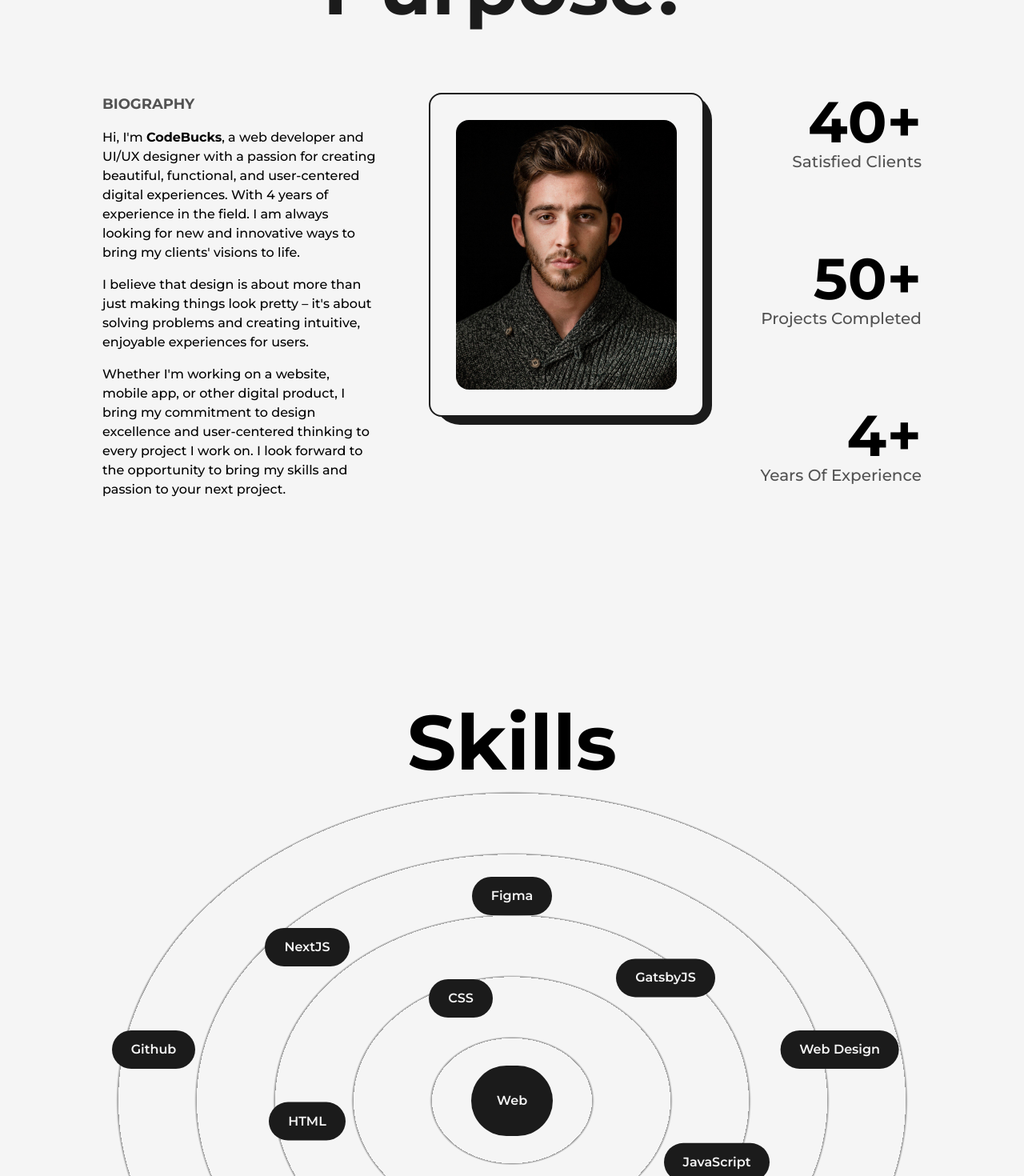
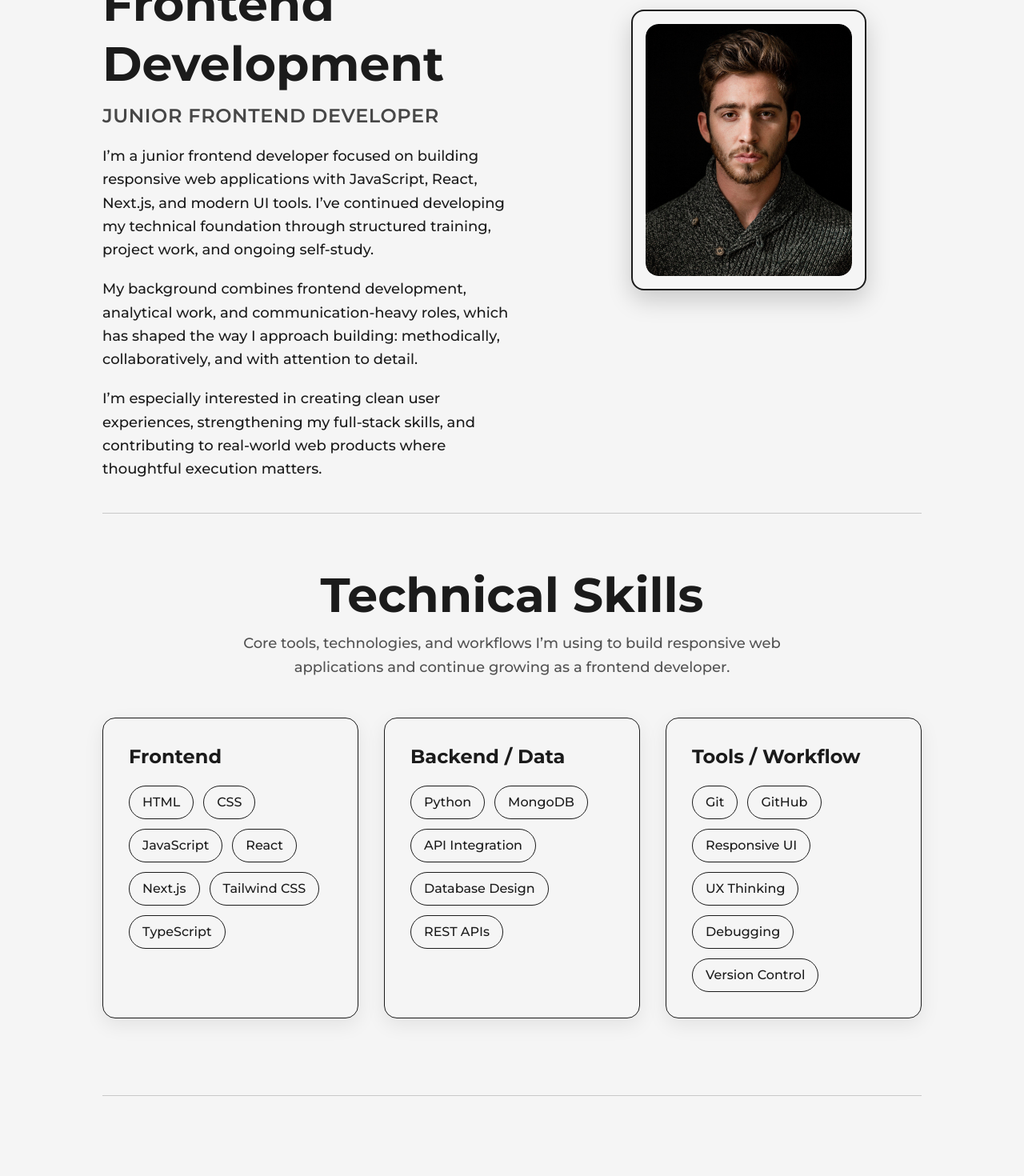
Before and after one commit to jcalderaro-96/Career_Portfolio, a Next.js app: page /about in a window 1280 px wide. Shown: the part 460-1930 px from the top of the page at 80% size. Built offline with nearby package versions, Linux system fonts and the light colour scheme.

Commit message:
Replace orbit skills graphic with structured technical skills section

```diff
--- a/src/components/Skills.js
+++ b/src/components/Skills.js
@@ -1,61 +1,80 @@
-import { motion } from "framer-motion";
-import React, { useRef } from "react";
+import React from "react";
 
+const SkillCategory = ({ title, skills }) => {
+  return (
+    <div
+      className="rounded-2xl border border-solid border-dark bg-light p-8
+      shadow-[0_8px_24px_rgba(0,0,0,0.08)] dark:border-light dark:bg-dark
+      dark:shadow-[0_8px_24px_rgba(255,255,255,0.04)]"
+    >
+      <h3 className="mb-5 text-2xl font-bold md:text-xl sm:text-lg">{title}</h3>
 
-const Skill = ({ name, x, y }) => {
-  const ref = useRef(null);
-  return (
-    <motion.div
-      ref={ref}
-      whileHover={{scale:1.05}}
-      initial={{ x: 0, y: 0 }}
-      whileInView={{ x: x, y: y, transition: {duration: 1.5} }}
-      viewport={{ once: true }}
-      className="cursor-pointer w-max origin-center absolute
-       font-semibold bg-dark text-light py-3 px-6 rounded-full dark:bg-light dark:text-dark
-       lg:py-2 lg:px-4 md:text-sm md:py-1.5 md:px-3  xs:bg-transparent xs:dark:bg-transparent xs:text-dark xs:dark:text-light xs:font-bold
-       "
-    >
-      {name}
-    </motion.div>
+      <ul className="flex flex-wrap gap-3">
+        {skills.map((skill) => (
+          <li
+            key={skill}
+            className="rounded-full border border-solid border-dark px-4 py-2 text-base font-medium
+            dark:border-light md:text-sm sm:text-xs"
+          >
+            {skill}
+          </li>
+        ))}
+      </ul>
+    </div>
   );
 };
 
 const Skills = () => {
-  const ref = useRef(null);
   return (
-<>
-      <h2 className="font-bold text-8xl mt-64 w-full text-center md:text-6xl md:mt-32">
-        Skills
-      </h2>
-    <div
-      ref={ref}
-      className="w-full h-[100vh] relative bg-circularLight dark:bg-circularDark  flex items-center justify-center
-      mb-64 md:mb-32 rounded-full
-      lg:bg-circularLightLg lg:dark:bg-circularDarkLg md:bg-circularLightMd md:dark:bg-circularDarkMd
-      sm:bg-circularLightSm sm:dark:bg-circularDarkSm lg:h-[80vh] sm:h-[60vh] xs:h-[50vh]
-      "
-    >
+    <section className="w-full py-8">
+      <div className="mb-12 text-center">
+        <h2 className="text-6xl font-bold md:text-5xl sm:text-4xl">
+          Technical Skills
+        </h2>
+        <p className="mx-auto mt-4 max-w-3xl text-lg font-medium leading-relaxed text-dark/75 dark:text-light/75 md:text-base sm:text-sm">
+          Core tools, technologies, and workflows I’m using to build responsive
+          web applications and continue growing as a frontend developer.
+        </p>
+      </div>
 
-        <motion.div whileHover={{scale:1.05}} className="cursor-pointer flex rounded-full font-semibold bg-dark text-light p-8 shadow-dark
-        dark:bg-light dark:text-dark lg:p-6 md:p-4 xs:text-xs xs:p-2
-        ">
-        Web
-      </motion.div>
+      <div className="grid w-full grid-cols-3 gap-8 lg:grid-cols-1">
+        <SkillCategory
+          title="Frontend"
+          skills={[
+            "HTML",
+            "CSS",
+            "JavaScript",
+            "React",
+            "Next.js",
+            "Tailwind CSS",
+            "TypeScript",
+          ]}
+        />
 
-        <Skill name="HTML" x="-20vw" y="2vw" />
+        <SkillCategory
+          title="Backend / Data"
+          skills={[
+            "Python",
+            "MongoDB",
+            "API Integration",
+            "Database Design",
+            "REST APIs",
+          ]}
+        />
 
-          <Skill name="CSS" x="-5vw" y="-10vw" />
-          <Skill name="JavaScript" x="20vw" y="6vw" />
-          <Skill name="ReactJS" x="0vw" y="12vw" />
-          <Skill name="NextJS" x="-20vw" y="-15vw" />
-          <Skill name="GatsbyJS" x="15vw" y="-12vw" />
-          <Skill name="Github" x="-35vw" y="-5vw" />
-          <Skill name="Web Design" x="32vw" y="-5vw" />
-          <Skill name="Figma" x="0vw" y="-20vw" />
-          <Skill name="Firebase" x="-25vw" y="18vw" />
-          <Skill name="Tawilwind CSS" x="28vw" y="18vw" />
-    </div></>
+        <SkillCategory
+          title="Tools / Workflow"
+          skills={[
+            "Git",
+            "GitHub",
+            "Responsive UI",
+            "UX Thinking",
+            "Debugging",
+            "Version Control",
+          ]}
+        />
+      </div>
+    </section>
   );
 };
 
--- a/src/pages/about.js
+++ b/src/pages/about.js
@@ -1,153 +1,104 @@
 import Layout from "@/components/Layout";
 import Head from "next/head";
 import Image from "next/image";
+import { motion } from "framer-motion";
 import profile from "../../public/images/profile/developer-pic-2.jpg";
-import { useInView, useMotionValue, useSpring } from "framer-motion";
-import { useEffect, useRef } from "react";
 import Skills from "@/components/Skills";
 import Experience from "@/components/Experience";
 import Education from "@/components/Education";
-import AnimatedText from "@/components/AnimatedText";
 
-function AnimatedNumberFramerMotion({ value }) {
-  const ref = useRef(null);
-  const motionValue = useMotionValue(0);
-  const springValue = useSpring(motionValue, { duration: 3000 });
-  const isInView = useInView(ref, { once: true });
-  useEffect(() => {
-    if (isInView) {
-      motionValue.set(value);
-    }
-  }, [motionValue, value, isInView]);
-
-  useEffect(
-    () =>
-      springValue.on("change", (latest) => {
-        if (ref.current && latest.toFixed(0) <= value) {
-          ref.current.textContent = latest.toFixed(0);
-        }
-      }),
-    [springValue, value],
-  );
-
-  return <span ref={ref} />;
-}
+const FramerImage = motion(Image);
 
 export default function About() {
   return (
     <>
       <Head>
-        <title>Minimal Portfolio Built with Nextjs | About Page</title>
+        <title>About | Jonathan Calderaro</title>
         <meta
           name="description"
-          content="Learn more about CodeBucks, a Next.js developer with a passion for
-        creating innovative solutions. Discover tips for building a developer portfolio and insights on
-        full-stack development, front-end development, and back-end development."
+          content="Learn more about Jonathan Calderaro, a junior frontend developer focused on responsive web applications, modern UI development, and continued growth in full-stack development."
         />
       </Head>
 
-      <main
-        className={`flex  w-full flex-col items-center justify-center dark:text-light`}
-      >
-        <Layout className="pt-16">
-          <AnimatedText
-            text="Passion Fuels Purpose!"
-            className="mb-16 !text-8xl !leading-tight lg:!text-7xl sm:!text-6xl xs:!text-4xl sm:mb-8"
-          />
+      <main className="w-full text-dark dark:text-light">
+        <Layout className="!pt-0 md:!pt-16 sm:!pt-16">
+          <div className="mb-10 h-px w-full bg-dark/20 dark:bg-light/30" />
 
-          <div className="grid w-full grid-cols-8 gap-16 sm:gap-8">
-            <div
-              className="col-span-3 flex flex-col items-start justify-start xl:col-span-4 md:order-2
-            md:col-span-8"
-            >
-              <h2 className="mb-4 text-lg font-bold uppercase text-dark/75 dark:text-light/75">
-                BIOGRAPHY
+          <section className="relative flex min-h-[72vh] w-full items-center md:min-h-fit md:py-8">
+            <div className="flex w-full items-center justify-between gap-16 md:flex-col md:gap-12">
+              <div className="flex w-[55%] flex-col items-start self-center lg:w-full lg:items-center lg:text-center">
+                <p className="mb-4 text-lg font-bold uppercase tracking-wide text-dark/75 dark:text-light/75 md:text-base sm:text-sm">
+                  About Me
+                </p>
+
+                <h1 className="w-full text-left text-6xl font-bold leading-tight xl:text-5xl lg:text-center lg:text-5xl md:text-4xl sm:text-3xl">
+                  Building Toward Stronger Frontend Development
+                </h1>
+
+                <h2 className="mt-3 w-full text-left text-2xl font-semibold uppercase tracking-wide text-dark/80 dark:text-light/80 lg:text-center md:text-xl sm:text-base">
+                  Junior Frontend Developer
                 </h2>
-              <p className="font-medium ">
-                Hi, I&apos;m <strong>CodeBucks</strong>, a web developer and
-                UI/UX designer with a passion for creating beautiful,
-                functional, and user-centered digital experiences. With 4 years
-                of experience in the field. I am always looking for new and
-                innovative ways to bring my clients&apos; visions to life.
+
+                <p className="my-5 w-full text-left text-lg font-medium leading-relaxed md:text-base sm:text-sm lg:text-center">
+                  I’m a junior frontend developer focused on building responsive
+                  web applications with JavaScript, React, Next.js, and modern
+                  UI tools. I’ve continued developing my technical foundation
+                  through structured training, project work, and ongoing
+                  self-study.
                 </p>
-              <p className="my-4 font-medium">
-                I believe that design is about more than just making things look
-                pretty – it&apos;s about solving problems and creating
-                intuitive, enjoyable experiences for users.
+
+                <p className="mb-5 w-full text-left text-lg font-medium leading-relaxed md:text-base sm:text-sm lg:text-center">
+                  My background combines frontend development, analytical work,
+                  and communication-heavy roles, which has shaped the way I
+                  approach building: methodically, collaboratively, and with
+                  attention to detail.
                 </p>
-              <p className="font-medium">
-                Whether I&apos;m working on a website, mobile app, or other
-                digital product, I bring my commitment to design excellence and
-                user-centered thinking to every project I work on. I look
-                forward to the opportunity to bring my skills and passion to
-                your next project.
+
+                <p className="w-full text-left text-lg font-medium leading-relaxed md:text-base sm:text-sm lg:text-center">
+                  I’m especially interested in creating clean user experiences,
+                  strengthening my full-stack skills, and contributing to
+                  real-world web products where thoughtful execution matters.
                 </p>
               </div>
+
+              <div className="flex w-[45%] justify-center md:w-full">
                 <div
-              className="relative col-span-3 h-max rounded-2xl border-2 border-solid border-dark
-            bg-light p-8 dark:border-light dark:bg-dark
-            xl:col-span-4 md:col-span-8 md:order-1
-            "
+                  className="relative w-[68%] h-max rounded-2xl border-2 border-solid border-dark
+                  bg-light p-4 shadow-[0_12px_30px_rgba(0,0,0,0.18)] dark:border-light dark:bg-dark
+                  dark:shadow-[0_12px_30px_rgba(255,255,255,0.06)] md:w-[58%] sm:w-[72%]"
                 >
                   <div
-                className="absolute  top-0 -right-3 -z-10 h-[103%] w-[102%]  rounded-[2rem] rounded-br-3xl
-                bg-dark
-        dark:bg-light  "
+                    className="absolute top-0 -right-3 -z-10 h-[103%] w-[102%] rounded-[2rem] rounded-br-3xl
+                    bg-dark dark:bg-light"
                   />
-              <Image
+                  <div className="overflow-hidden rounded-2xl">
+                    <FramerImage
                       className="h-auto w-full rounded-2xl"
                       src={profile}
-                alt="Codebucks"
+                      alt="Jonathan Calderaro portrait"
+                      whileHover={{ scale: 1.03 }}
+                      transition={{ duration: 0.2 }}
                       sizes="(max-width: 768px) 100vw,
                       (max-width: 1200px) 50vw,
-              33vw"
+                      40vw"
                       priority
                     />
                   </div>
-            <div
-              className="col-span-2 flex flex-col items-end justify-between xl:col-span-8 xl:flex-row
-            xl:items-center md:order-3"
-            >
-              <div className="flex flex-col items-end justify-center xl:items-center">
-                <span className="inline-block text-7xl font-bold md:text-6xl sm:text-5xl xs:text-4xl">
-                  <AnimatedNumberFramerMotion value={40} />+
-                </span>
-                <h2
-                  className="mb-4 text-xl font-medium capitalize text-dark/75 dark:text-light/75
-                xl:text-center md:text-lg sm:text-base xs:text-sm"
-                >
-                  satisfied clients
-                </h2>
-              </div>
-
-              <div className="flex flex-col items-end justify-center xl:items-center">
-                <span className="inline-block text-7xl font-bold md:text-6xl sm:text-5xl xs:text-4xl">
-                  <AnimatedNumberFramerMotion value={50} />+
-                </span>
-                <h2
-                  className="mb-4 text-xl font-medium capitalize text-dark/75 dark:text-light/75
-                xl:text-center md:text-lg sm:text-base xs:text-sm"
-                >
-                  projects completed
-                </h2>
-              </div>
-
-              <div className="flex flex-col items-end justify-center xl:items-center">
-                <span className="inline-block text-7xl font-bold md:text-6xl sm:text-5xl xs:text-4xl">
-                  <AnimatedNumberFramerMotion value={4} />+
-                </span>
-                <h2
-                  className="mb-4 text-xl font-medium capitalize text-dark/75 dark:text-light/75
-                xl:text-center md:text-lg sm:text-base xs:text-sm"
-                >
-                  Years of experience
-                </h2>
                 </div>
               </div>
             </div>
+          </section>
+
+          <div className="my-10 h-px w-full bg-dark/20 dark:bg-light/30" />
 
           <Skills />
+
+          <div className="my-16 h-px w-full bg-dark/20 dark:bg-light/30" />
+
           <Experience />
+
+          <div className="my-16 h-px w-full bg-dark/20 dark:bg-light/30" />
+
           <Education />
         </Layout>
       </main>
```
Lines whose indentation alone changed are shown as unchanged.
